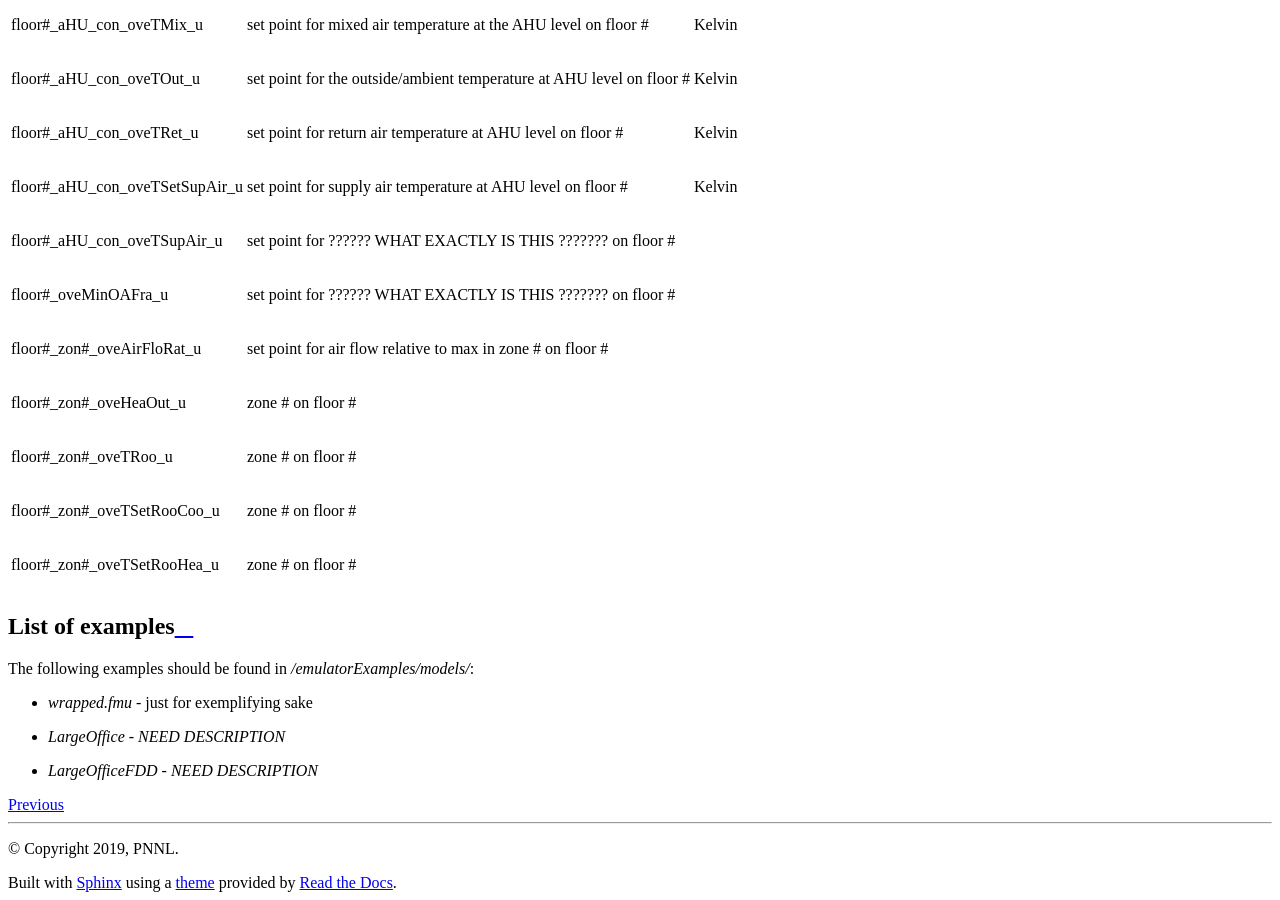
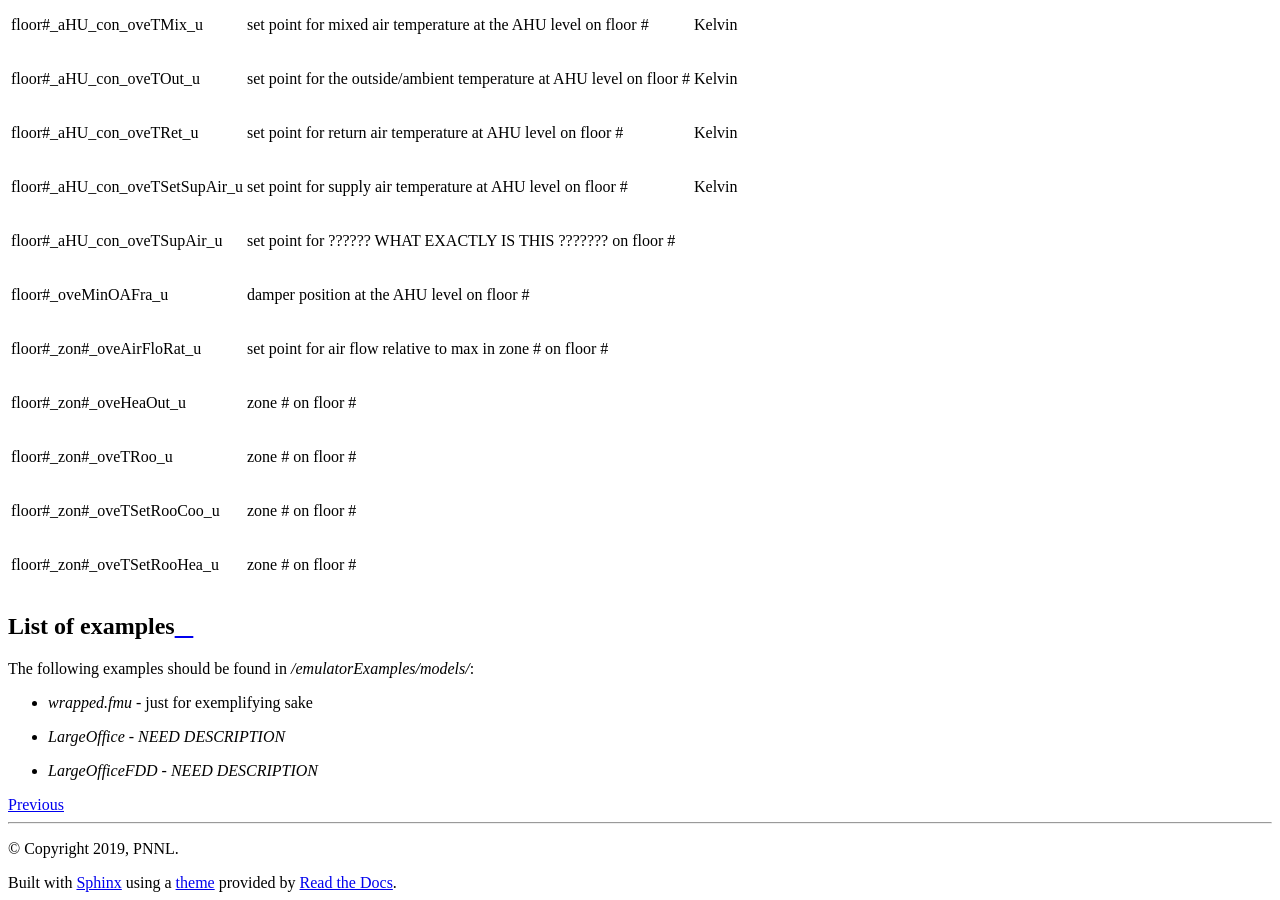
Before and after one commit to SenHuang19/BuildingControlEmulator, a Sphinx documentation site: the page built from docs/buildingEmulatorExamples.rst, in a window 1280 px wide and 900 px high, scrolled down 3123 px. Built offline with Sphinx 7.4.7 and the Read the Docs theme 2.0.0, drawn with Linux system fonts in a browser that asks for light colours; formulas are drawn with MathJax 3.

Commit message:
test on docs

```diff
--- a/docs/buildingEmulatorExamples.rst
+++ b/docs/buildingEmulatorExamples.rst
@@ -167,7 +167,7 @@ Building emulator controllable signals nomenclature
 +--------------------------------+-----------------------------------------------------------------------+----------+
 | floor#_aHU_con_oveTSupAir_u    | set point for ?????? WHAT EXACTLY IS THIS ??????? on floor #          |          |
 +--------------------------------+-----------------------------------------------------------------------+----------+
-| floor#_oveMinOAFra_u           | set point for ?????? WHAT EXACTLY IS THIS ??????? on floor #          |          |
+| floor#_oveMinOAFra_u           | damper position at the AHU level on floor #                           |          |
 +--------------------------------+-----------------------------------------------------------------------+----------+
 | floor#_zon#_oveAirFloRat_u     | set point for air flow relative to max in zone # on floor #           |          |
 +--------------------------------+-----------------------------------------------------------------------+----------+
```
